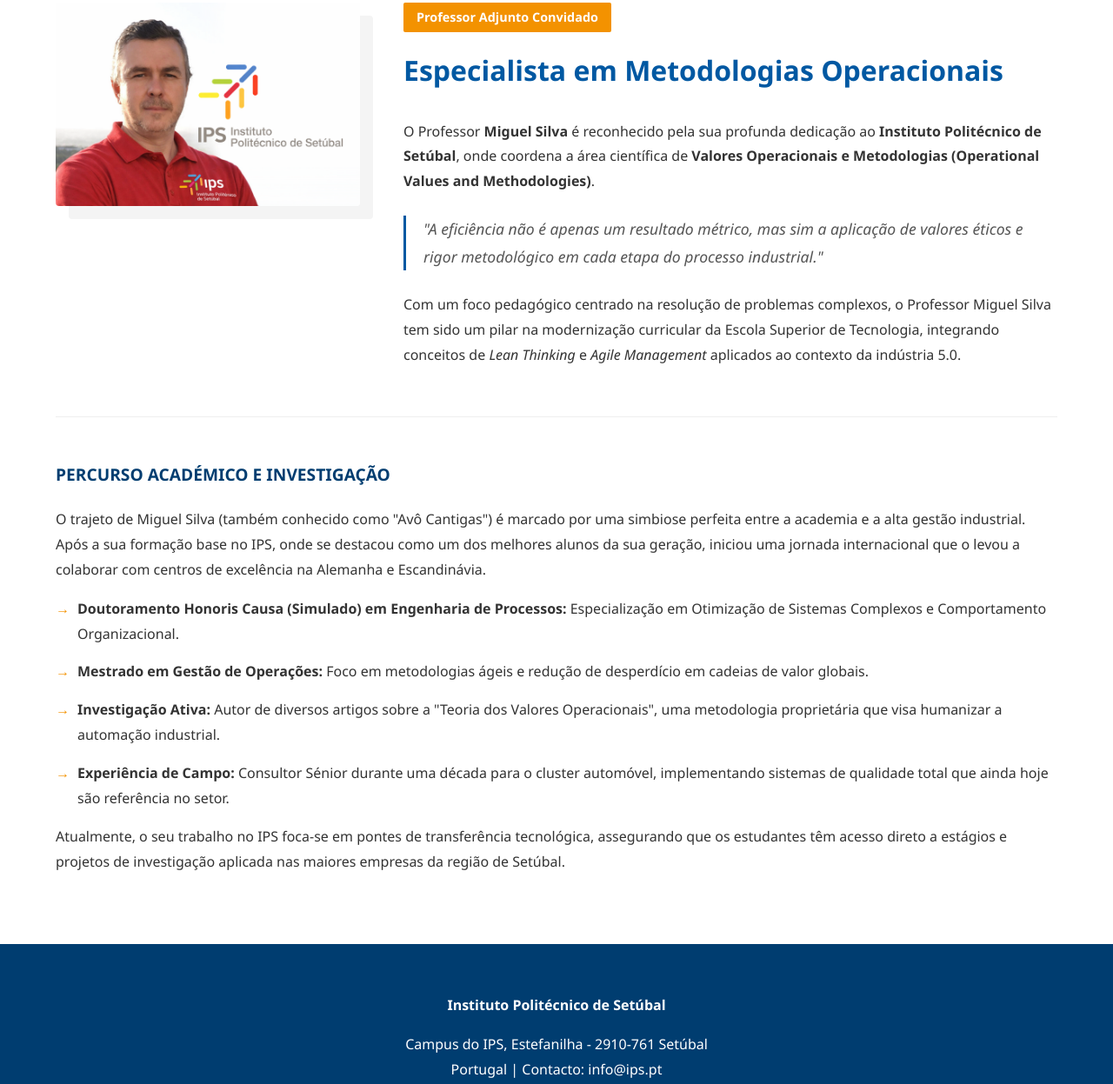
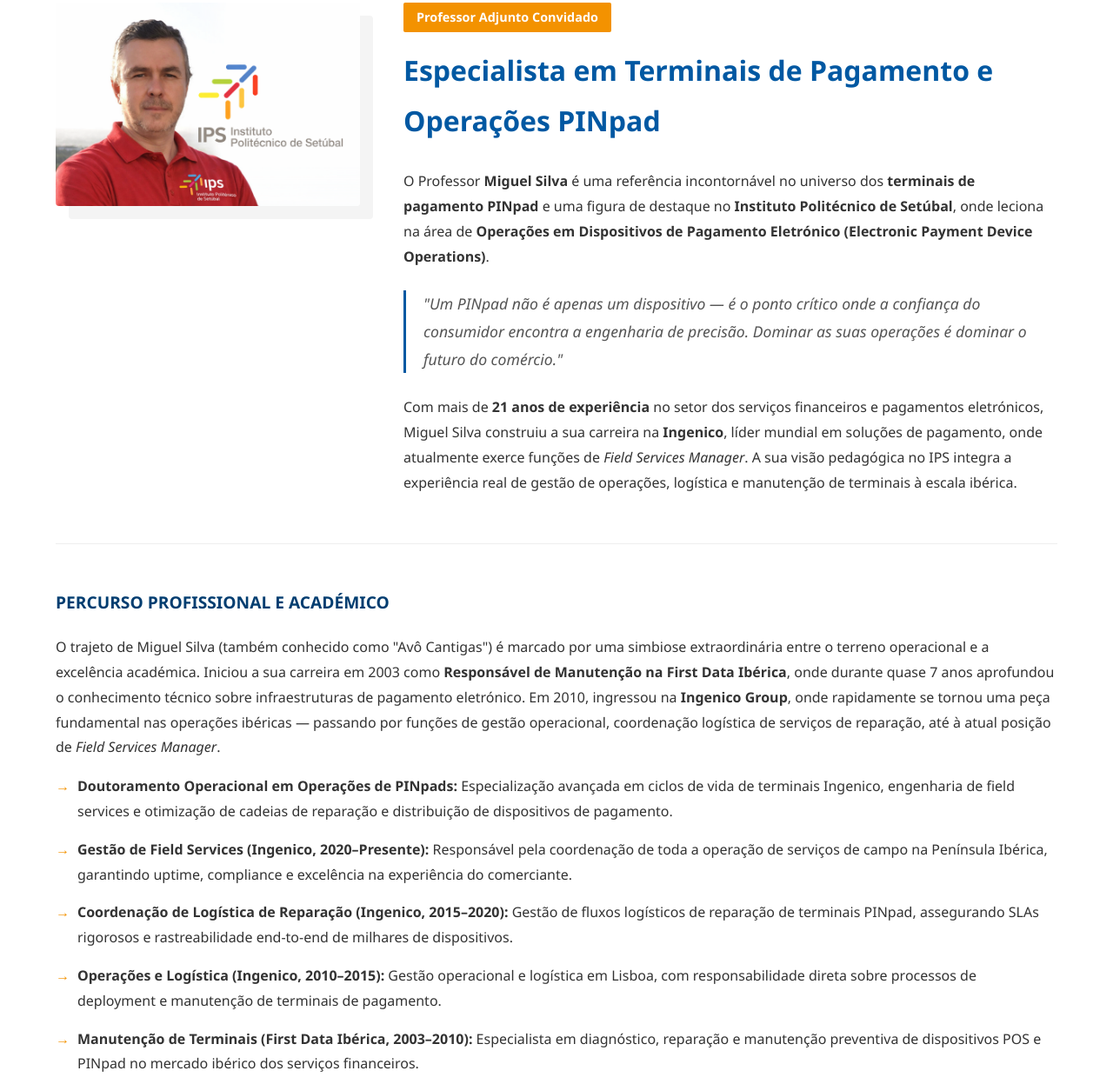
Before and after one commit to joaomariosalgueiro-art/Instituto-Politecnico-de-Setubal, a plain HTML site: page index.html in a window 1280 px wide. Shown: the part 316-1563 px from the top of the page at 87% size. Drawn offline with Linux system fonts and the light colour scheme.

Commit message:
Update index.html

```diff
--- a/index.html
+++ b/index.html
@@ -149,30 +149,31 @@
 
         <div class="profile-details">
             <span class="status-badge">Professor Adjunto Convidado</span>
-            <h2>Especialista em Metodologias Operacionais</h2>
+            <h2>Especialista em Terminais de Pagamento e Operações PINpad</h2>
 
-            <p>O Professor <strong>Miguel Silva</strong> é reconhecido pela sua profunda dedicação ao <strong>Instituto Politécnico de Setúbal</strong>, onde coordena a área científica de <strong>Valores Operacionais e Metodologias (Operational Values and Methodologies)</strong>.</p>
+            <p>O Professor <strong>Miguel Silva</strong> é uma referência incontornável no universo dos <strong>terminais de pagamento PINpad</strong> e uma figura de destaque no <strong>Instituto Politécnico de Setúbal</strong>, onde leciona na área de <strong>Operações em Dispositivos de Pagamento Eletrónico (Electronic Payment Device Operations)</strong>.</p>
 
             <div class="bio-intro">
-                "A eficiência não é apenas um resultado métrico, mas sim a aplicação de valores éticos e rigor metodológico em cada etapa do processo industrial."
+                "Um PINpad não é apenas um dispositivo — é o ponto crítico onde a confiança do consumidor encontra a engenharia de precisão. Dominar as suas operações é dominar o futuro do comércio."
             </div>
 
-            <p>Com um foco pedagógico centrado na resolução de problemas complexos, o Professor Miguel Silva tem sido um pilar na modernização curricular da Escola Superior de Tecnologia, integrando conceitos de <em>Lean Thinking</em> e <em>Agile Management</em> aplicados ao contexto da indústria 5.0.</p>
+            <p>Com mais de <strong>21 anos de experiência</strong> no setor dos serviços financeiros e pagamentos eletrónicos, Miguel Silva construiu a sua carreira na <strong>Ingenico</strong>, líder mundial em soluções de pagamento, onde atualmente exerce funções de <em>Field Services Manager</em>. A sua visão pedagógica no IPS integra a experiência real de gestão de operações, logística e manutenção de terminais à escala ibérica.</p>
         </div>
     </div>
 
     <div class="academic-full">
-        <h3>Percurso Académico e Investigação</h3>
-        <p>O trajeto de Miguel Silva (também conhecido como "Avô Cantigas") é marcado por uma simbiose perfeita entre a academia e a alta gestão industrial. Após a sua formação base no IPS, onde se destacou como um dos melhores alunos da sua geração, iniciou uma jornada internacional que o levou a colaborar com centros de excelência na Alemanha e Escandinávia.</p>
+        <h3>Percurso Profissional e Académico</h3>
+        <p>O trajeto de Miguel Silva (também conhecido como "Avô Cantigas") é marcado por uma simbiose extraordinária entre o terreno operacional e a excelência académica. Iniciou a sua carreira em 2003 como <strong>Responsável de Manutenção na First Data Ibérica</strong>, onde durante quase 7 anos aprofundou o conhecimento técnico sobre infraestruturas de pagamento eletrónico. Em 2010, ingressou na <strong>Ingenico Group</strong>, onde rapidamente se tornou uma peça fundamental nas operações ibéricas — passando por funções de gestão operacional, coordenação logística de serviços de reparação, até à atual posição de <em>Field Services Manager</em>.</p>
 
         <ul class="curriculum-list">
-            <li><strong>Doutoramento Honoris Causa (Simulado) em Engenharia de Processos:</strong> Especialização em Otimização de Sistemas Complexos e Comportamento Organizacional.</li>
-            <li><strong>Mestrado em Gestão de Operações:</strong> Foco em metodologias ágeis e redução de desperdício em cadeias de valor globais.</li>
-            <li><strong>Investigação Ativa:</strong> Autor de diversos artigos sobre a "Teoria dos Valores Operacionais", uma metodologia proprietária que visa humanizar a automação industrial.</li>
-            <li><strong>Experiência de Campo:</strong> Consultor Sénior durante uma década para o cluster automóvel, implementando sistemas de qualidade total que ainda hoje são referência no setor.</li>
+            <li><strong>Doutoramento Operacional em Operações de PINpads:</strong> Especialização avançada em ciclos de vida de terminais Ingenico, engenharia de field services e otimização de cadeias de reparação e distribuição de dispositivos de pagamento.</li>
+            <li><strong>Gestão de Field Services (Ingenico, 2020–Presente):</strong> Responsável pela coordenação de toda a operação de serviços de campo na Península Ibérica, garantindo uptime, compliance e excelência na experiência do comerciante.</li>
+            <li><strong>Coordenação de Logística de Reparação (Ingenico, 2015–2020):</strong> Gestão de fluxos logísticos de reparação de terminais PINpad, assegurando SLAs rigorosos e rastreabilidade end-to-end de milhares de dispositivos.</li>
+            <li><strong>Operações e Logística (Ingenico, 2010–2015):</strong> Gestão operacional e logística em Lisboa, com responsabilidade direta sobre processos de deployment e manutenção de terminais de pagamento.</li>
+            <li><strong>Manutenção de Terminais (First Data Ibérica, 2003–2010):</strong> Especialista em diagnóstico, reparação e manutenção preventiva de dispositivos POS e PINpad no mercado ibérico dos serviços financeiros.</li>
         </ul>
 
-        <p>Atualmente, o seu trabalho no IPS foca-se em pontes de transferência tecnológica, assegurando que os estudantes têm acesso direto a estágios e projetos de investigação aplicada nas maiores empresas da região de Setúbal.</p>
+        <p>Com mais de duas décadas dedicadas ao ecossistema de pagamentos eletrónicos, Miguel Silva traz para o IPS um conhecimento prático inigualável. A sua missão pedagógica passa por formar a próxima geração de profissionais capazes de operar, gerir e inovar no mundo dos terminais de pagamento — desde a logística inversa até à integração de soluções <em>SoftPOS</em> e <em>Tap on Phone</em>, as tecnologias que estão a redefinir o retalho em Portugal e no mundo.</p>
     </div>
 </div>
 
```
